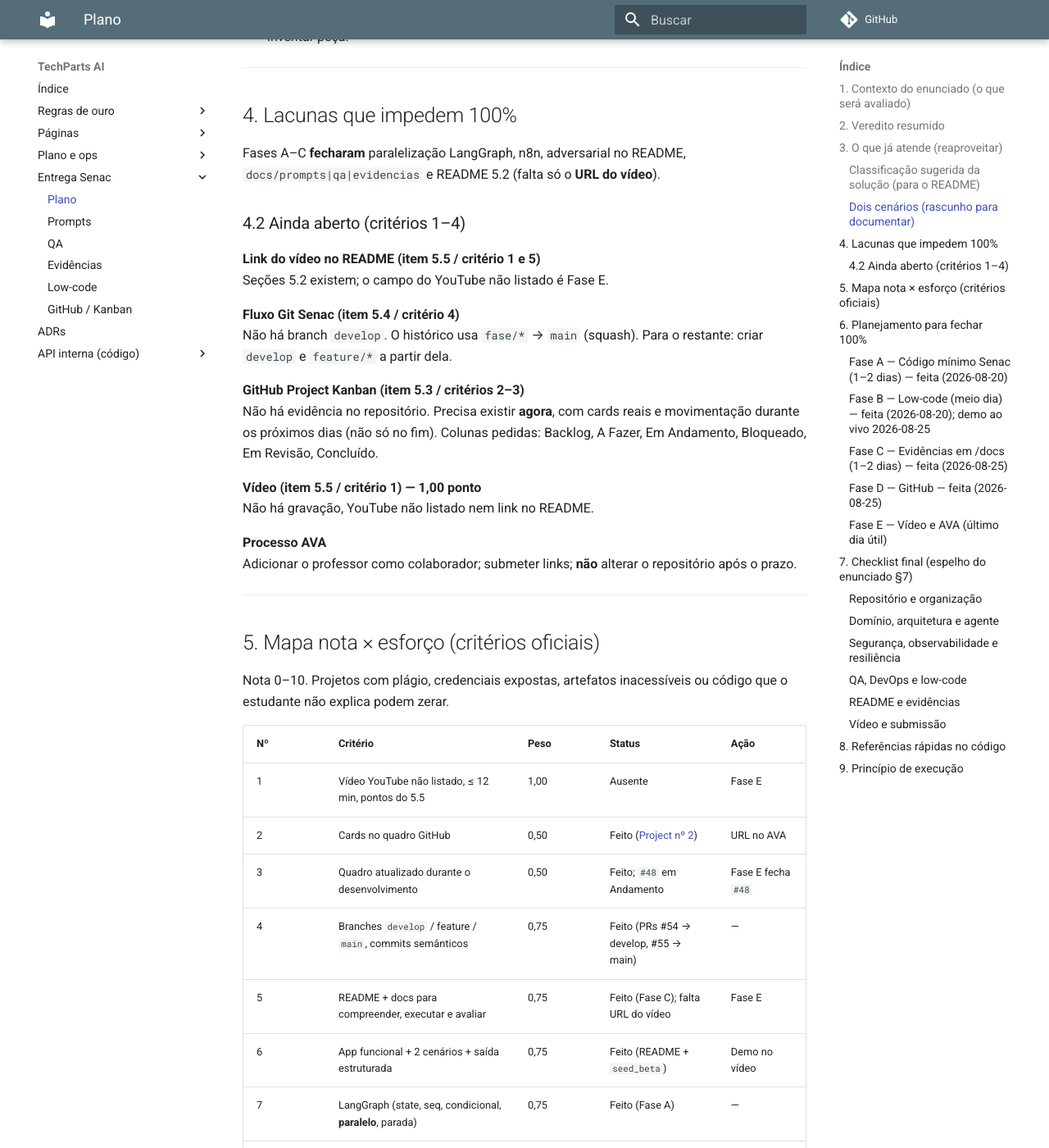
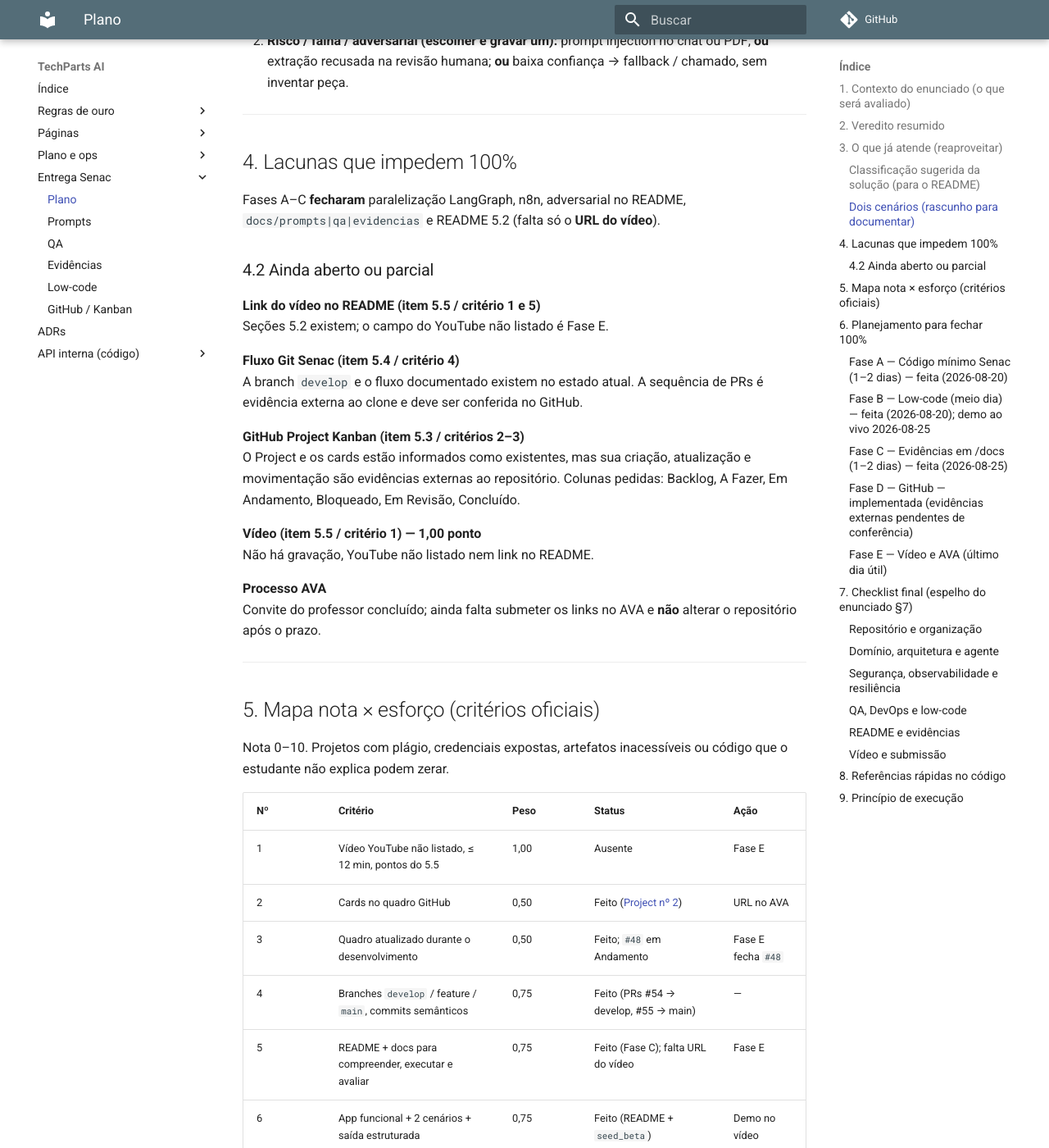
Before and after one commit to henriqueferraz/manuais_projeto, an MkDocs documentation site: the page built from docs/entrega.md, in a window 1280 px wide and 1400 px high, scrolled down 3297 px. Shown: the whole window at 82% size. Built offline with MkDocs 1.6.1 and Material for MkDocs 9.7.7, drawn with Linux system fonts in a browser that asks for light colours; comment, search, counter and statistics services are not loaded; some of the changed text lies outside the part shown.

Commit message:
fix: alinhar entrega e fluxos operacionais

```diff
--- a/docs/entrega.md
+++ b/docs/entrega.md
@@ -35,13 +35,13 @@
 | Segurança + cenário adversarial | Sim (docs) | Testes + cenário 2 no README; demo no vídeo ainda Fase E |
 | Observabilidade + resiliência | Sim (docs) | Investigação `request_id` + `diagnosis_done` em evidencias |
 | IA para QA | Sim (docs) | [`docs/qa/`](qa/README.md) — review `eebcc7e` + teste adversarial |
-| DevOps inteligente | Sim (docs) | CI + anomalia E2E nightly + tendência |
+| DevOps inteligente | Parcial (docs) | CI + anomalia E2E + tendência; build explícito e execução verde ainda pendentes |
 | Low-code / no-code visual | Sim (Fase B) | n8n importável + `OpsAlert` no painel |
 | README Senac (item 5.2) | Sim (Fase C) | Seções no [`README.md`](../README.md); vídeo TBD |
 | `/docs/prompts`, `/docs/qa`, `/docs/evidencias` | Sim (Fase C) | Pastas criadas |
 | Fluxo `develop` → `feature/*` → `main` | Sim (Fase D) | PRs [#54](https://github.com/henriqueferraz/manuais_projeto/pull/54) e [#55](https://github.com/henriqueferraz/manuais_projeto/pull/55) |
 | GitHub Project Kanban | Sim (Fase D) | [Project nº 2](https://github.com/users/henriqueferraz/projects/2); `#48` em Andamento |
-| Professor colaborador | Não | Username só no AVA |
+| Professor colaborador | Sim | Convite concluído; confirmação externa ao repositório |
 | Vídeo 5.5 | Não | Sem gravação nem link |
 
 O produto é **maior** que o pedido. O risco de nota é **não demonstrar** o que o avaliador vai procurar, não falta de loja.
@@ -85,22 +85,22 @@
 
 Fases A–C **fecharam** paralelização LangGraph, n8n, adversarial no README, `docs/prompts|qa|evidencias` e README 5.2 (falta só o **URL do vídeo**).
 
-### 4.2 Ainda aberto (critérios 1–4)
+### 4.2 Ainda aberto ou parcial
 
 **Link do vídeo no README (item 5.5 / critério 1 e 5)**
 Seções 5.2 existem; o campo do YouTube não listado é Fase E.
 
 **Fluxo Git Senac (item 5.4 / critério 4)**
-Não há branch `develop`. O histórico usa `fase/*` → `main` (squash). Para o restante: criar `develop` e `feature/*` a partir dela.
+A branch `develop` e o fluxo documentado existem no estado atual. A sequência de PRs é evidência externa ao clone e deve ser conferida no GitHub.
 
 **GitHub Project Kanban (item 5.3 / critérios 2–3)**
-Não há evidência no repositório. Precisa existir **agora**, com cards reais e movimentação durante os próximos dias (não só no fim). Colunas pedidas: Backlog, A Fazer, Em Andamento, Bloqueado, Em Revisão, Concluído.
+O Project e os cards estão informados como existentes, mas sua criação, atualização e movimentação são evidências externas ao repositório. Colunas pedidas: Backlog, A Fazer, Em Andamento, Bloqueado, Em Revisão, Concluído.
 
 **Vídeo (item 5.5 / critério 1) — 1,00 ponto**
 Não há gravação, YouTube não listado nem link no README.
 
 **Processo AVA**
-Adicionar o professor como colaborador; submeter links; **não** alterar o repositório após o prazo.
+Convite do professor concluído; ainda falta submeter os links no AVA e **não** alterar o repositório após o prazo.
 
 ---
 
@@ -120,9 +120,9 @@
 | 8 | Tool integrada com validação e falhas | 0,75 | Feito (tools Pydantic) | Demo no vídeo |
 | 9 | Memória / RAG adequada ao domínio | 0,75 | Feito (README + pilar 10) | Demo no vídeo |
 | 10 | Segurança, autonomia, cenário adversarial | 0,75 | Documentado + testes; demo no vídeo | Fase E |
-| 11 | Dois sinais correlacionados + timeout/retry/fallback | 0,75 | Feito ([`evidencias/anomalia-e2e-chat.md`](evidencias/anomalia-e2e-chat.md)) | Demo no vídeo |
+| 11 | Dois sinais correlacionados + timeout/retry/fallback | 0,75 | Parcial: sinais locais e resiliência feitos; trace LangSmith não é garantido | Demo no vídeo |
 | 12 | IA em code review + testes (integração/aceitação/E2E) + risco | 0,50 | Feito ([`docs/qa/`](qa/README.md)) | — |
-| 13 | Pipeline + IA em logs (2 etapas) + anomalia + tendência | 0,50 | Feito ([`docs/evidencias/`](evidencias/README.md)) | — |
+| 13 | Pipeline + IA em logs (2 etapas) + anomalia + tendência | 0,50 | Parcial: lint/testes/golden feitos; build explícito não está no CI | — |
 | 14 | Low-code/no-code integrado (trigger + saída) | 0,50 | Feito (n8n + POST report) | Demo no vídeo |
 | 15 | Refinamento documentado + evidências | 0,50 | Feito ([`prompts/ciclo-refinamento.md`](prompts/ciclo-refinamento.md)) | — |
 | | **Total** | **10,00** | | |
@@ -155,7 +155,7 @@
 - [x] [`evidencias/`](evidencias/README.md) — CI (Ruff + Pytest), correlação `request_id`/`diagnosis_done`, anomalia E2E nightly, tendência
 - [x] README item 5.2 (cenários, diagrama, low-code). **URL do vídeo** = Fase E.
 
-### Fase D — GitHub — **feita (2026-08-25)**
+### Fase D — GitHub — **implementada (evidências externas pendentes de conferência)**
 
 Guia: [`github-kanban.md`](github-kanban.md).
 
@@ -164,7 +164,7 @@
 13. [x] Cada card: objetivo, resultado, evidência; `#48` em **Em Andamento** (vídeo/AVA = Fase E).
 14. [x] Branch [`develop`](https://github.com/henriqueferraz/manuais_projeto/tree/develop); PRs `feature/*` → `develop` → `main` ([#54](https://github.com/henriqueferraz/manuais_projeto/pull/54), [#55](https://github.com/henriqueferraz/manuais_projeto/pull/55)).
 15. [x] Commits semânticos no fluxo `develop` / `main`.
-16. [ ] Professor colaborador (username no AVA — fora do repo).
+16. [x] Professor colaborador (convite concluído; confirmação externa ao repo).
 17. [x] `.env` não versionado (`.gitignore`); só `.env.example`.
 
 ### Fase E — Vídeo e AVA (último dia útil)
```
Also changed, not shown: other parts of docs/entrega.md (+5 -5 lines), README.md (+5 -5 lines), docs/evidencias/README.md (+1 -1 lines), docs/evidencias/anomalia-e2e-chat.md (+5 -5 lines), docs/github-kanban.md (+2 -2 lines), docs/lowcode/README.md (+3 -2 lines), 5 other files.
